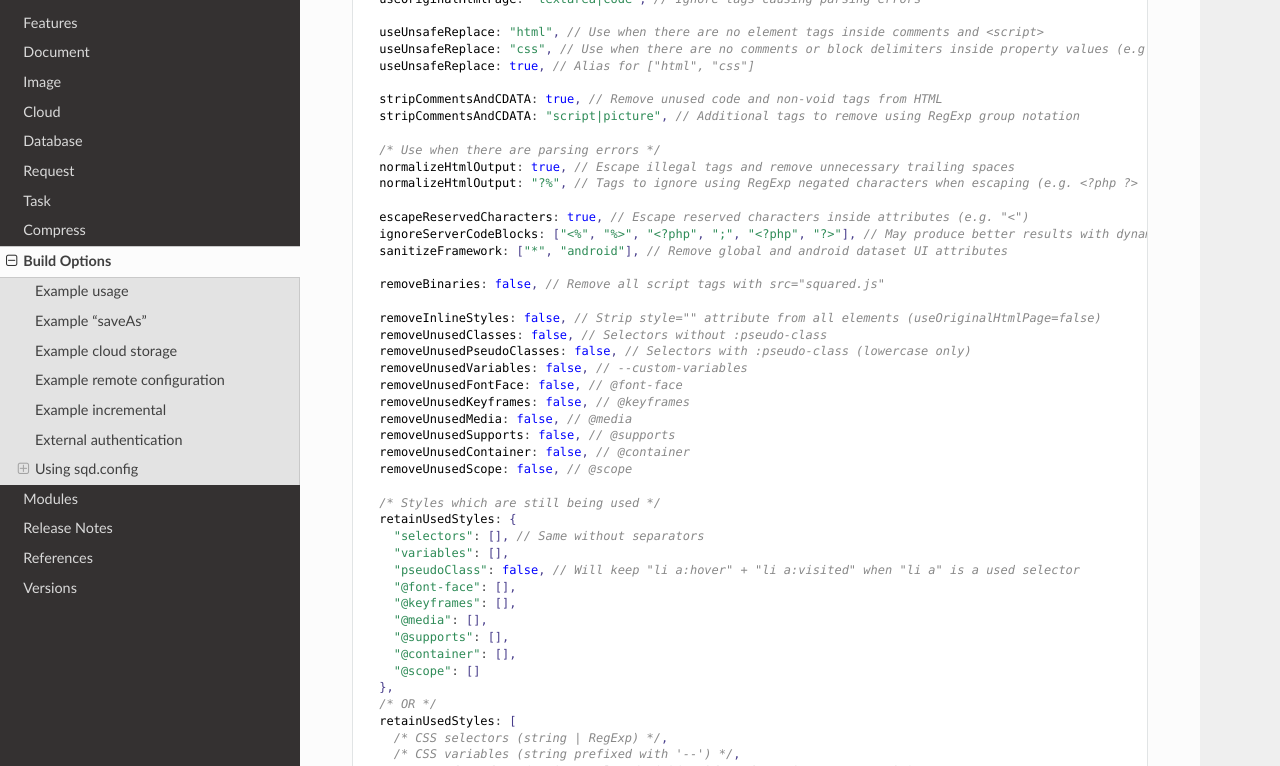
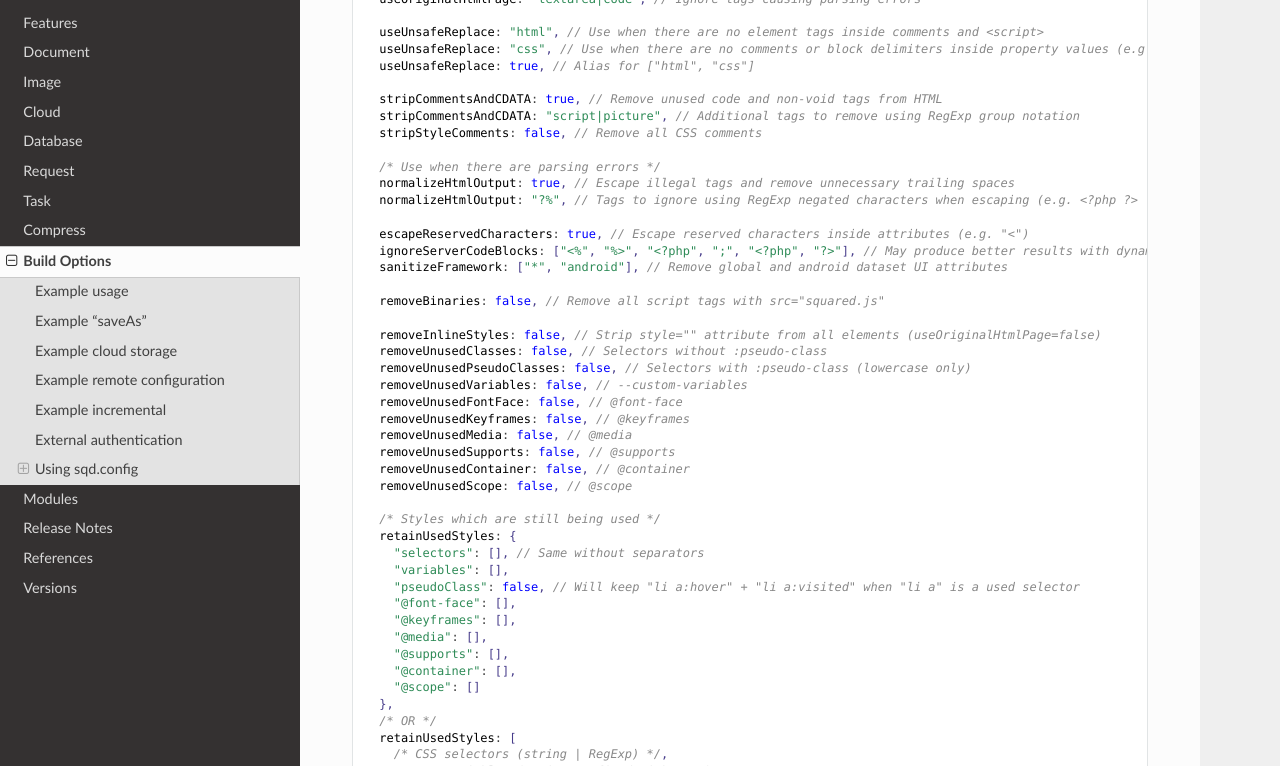
Before and after one commit to anpham6/chrome-docs, a Sphinx documentation site: the page built from source/build.rst, in a window 1280 px wide and 900 px high, scrolled down 503 px, cut to the strip 134-900 px from the top of the window. Built offline with Sphinx 7.4.7 and the Read the Docs theme 3.1.0, drawn with Linux system fonts in a browser that asks for light colours.

Commit message:
Changelog: Latest modifications to API 0.14.5.

```diff
--- a/source/build.rst
+++ b/source/build.rst
@@ -37,6 +37,7 @@ Example usage
 
     stripCommentsAndCDATA: true, // Remove unused code and non-void tags from HTML
     stripCommentsAndCDATA: "script|picture", // Additional tags to remove using RegExp group notation
+    stripStyleComments: false, // Remove all CSS comments
 
     /* Use when there are parsing errors */
     normalizeHtmlOutput: true, // Escape illegal tags and remove unnecessary trailing spaces
```
